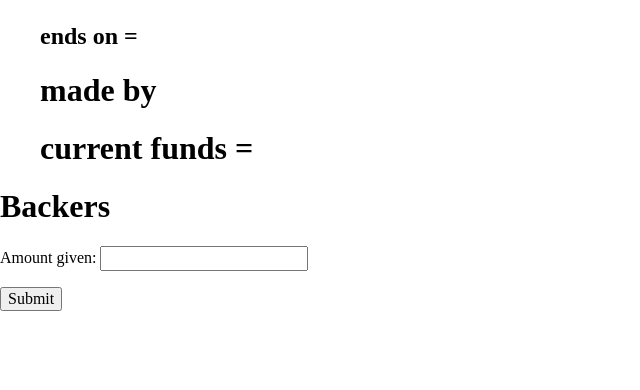
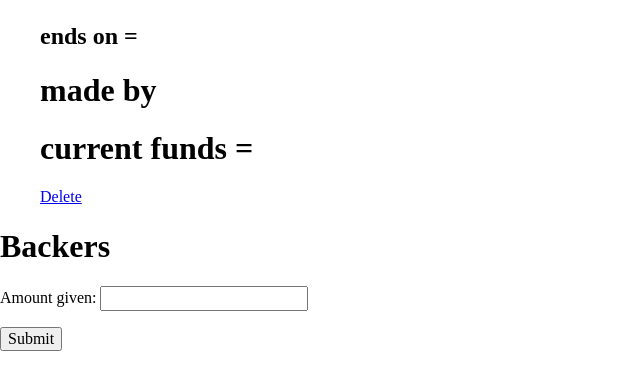
Before and after one commit to Pablo-YT/crowdfunder, a Django app: template crowdfunder/crowdfunder/templates/projectshow.html in a window 1280 px wide. Shown: the part 227-617 px from the top of the page, without its empty margins (0-640 px from the left). Run offline with Django 3.2, Linux system fonts and the light colour scheme; the template is opened without the code that fills it: values that come from a table or form of the project are taken from there, others are empty.

Commit message:
added delete button

```diff
--- a/crowdfunder/crowdfunder/templates/projectshow.html
+++ b/crowdfunder/crowdfunder/templates/projectshow.html
@@ -11,7 +11,9 @@
         <h1>made by {{ project.user }}</h1>
         <h1>current funds = {{ project.current_funds }}</h1>
     </li>
+    <a href="{% url 'delete_project' id=project.pk %}">Delete</a>
 </ul>
+
 {% for rewards in reward %}
     <li>{{ rewards.reward }}</li>
     <li>{{ rewards.description }}</li>
--- a/crowdfunder/crowdfunder/urls.py
+++ b/crowdfunder/crowdfunder/urls.py
@@ -15,7 +15,7 @@
 """
 from django.contrib import admin
 from django.urls import path
-from .views import root, project_view, project_create, project_show, login_view, logout_view, signup, catagorie_search, category, profile_show, category_view
+from .views import root, project_view, project_create, project_show, login_view, logout_view, signup, catagorie_search, category, profile_show, category_view, delete_project
 from django.contrib.auth import views as auth_views
 
 urlpatterns = [
@@ -24,6 +24,7 @@
     path('projects/', project_view, name='project_view'),
     path('projects/create', project_create, name='project_create'),
     path('projects/<int:id>', project_show, name='project_show'),
+    path('projects/<int:id>/delete', delete_project, name='delete_project'),
     path('profile/<int:id>', profile_show, name='profile_show'),
     path('login/', login_view, name='login'),
     path('logout/', logout_view, name='logout'),
--- a/crowdfunder/crowdfunder/views.py
+++ b/crowdfunder/crowdfunder/views.py
@@ -139,3 +139,8 @@
     categories = Category.objects.all()
     response = render(request, 'category_view.html', {'categories': categories})
     return HttpResponse(response)
+
+def delete_project(request, id):
+    project = get_object_or_404(Project, pk=id, user=request.user.pk)
+    project.delete()
+    return HttpResponseRedirect('/projects/')
```
